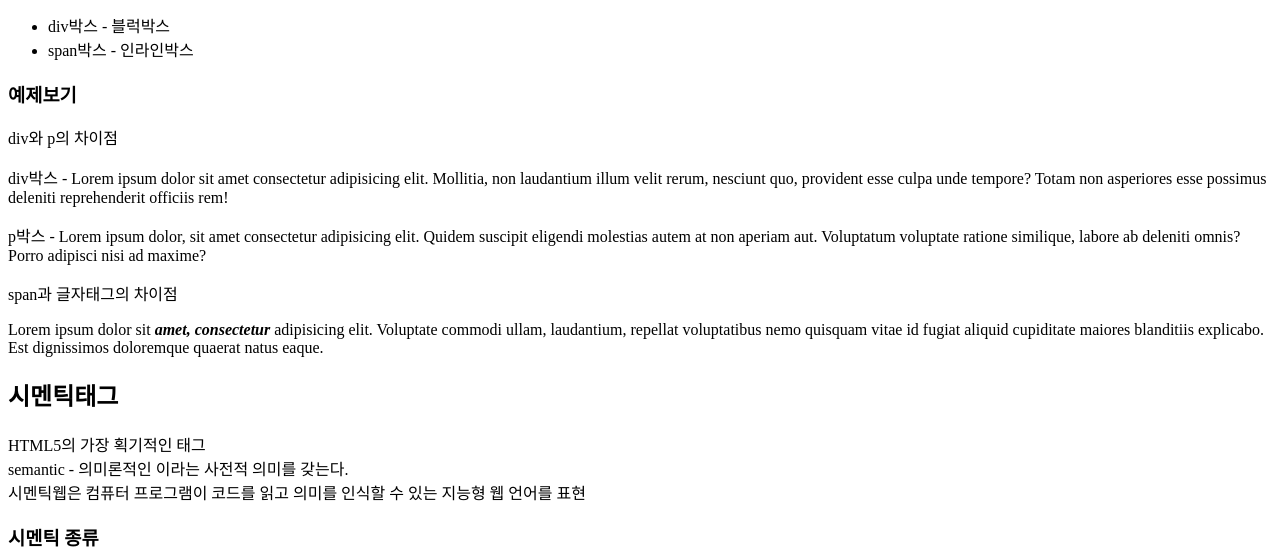
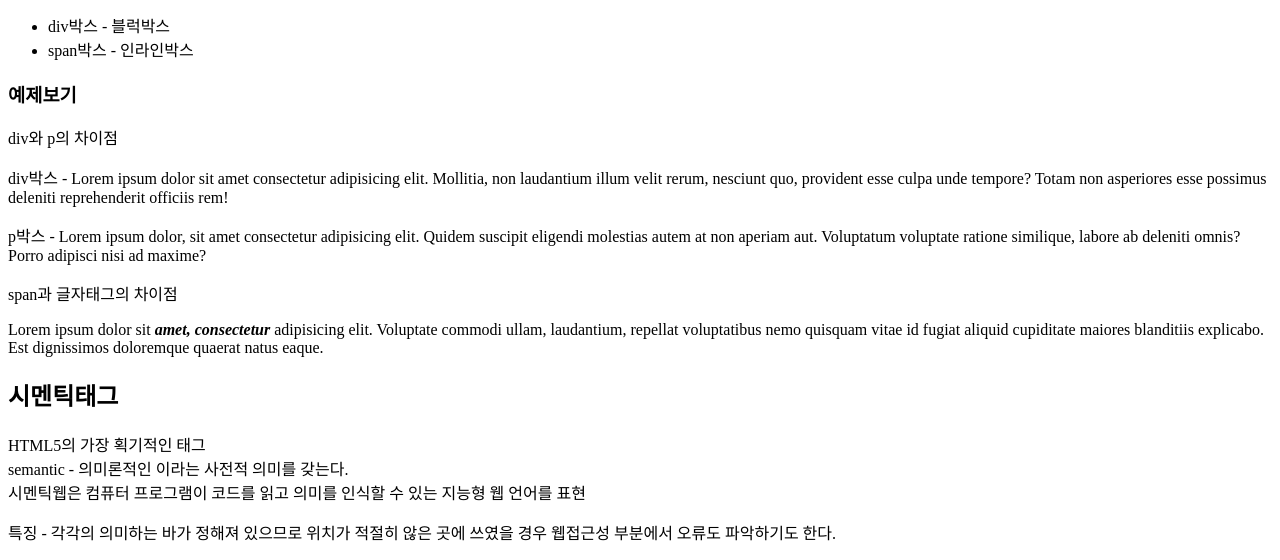
Before and after one commit to dkstnqls113/green310, a plain HTML site: page ex_0330.html in a window 1280 px wide. Shown: the part 140-700 px from the top of the page. Drawn offline with Linux system fonts and the light colour scheme.

Commit message:
Update ex_0330.html

```diff
--- a/ex_0330.html
+++ b/ex_0330.html
@@ -56,7 +56,7 @@
     <p>HTML5의 가장 획기적인 태그<br>
         semantic - 의미론적인 이라는 사전적 의미를 갖는다.<br>
         시멘틱웹은 컴퓨터 프로그램이 코드를 읽고 의미를 인식할 수 있는 지능형 웹 언어를 표현</p>
-
+<p>특징 - 각각의 의미하는 바가 정해져 있으므로 위치가 적절히 않은 곳에 쓰였을 경우 웹접근성 부분에서 오류도 파악하기도 한다.</p>
 
     <h3>시멘틱 종류</h3>
     <ul>
```
